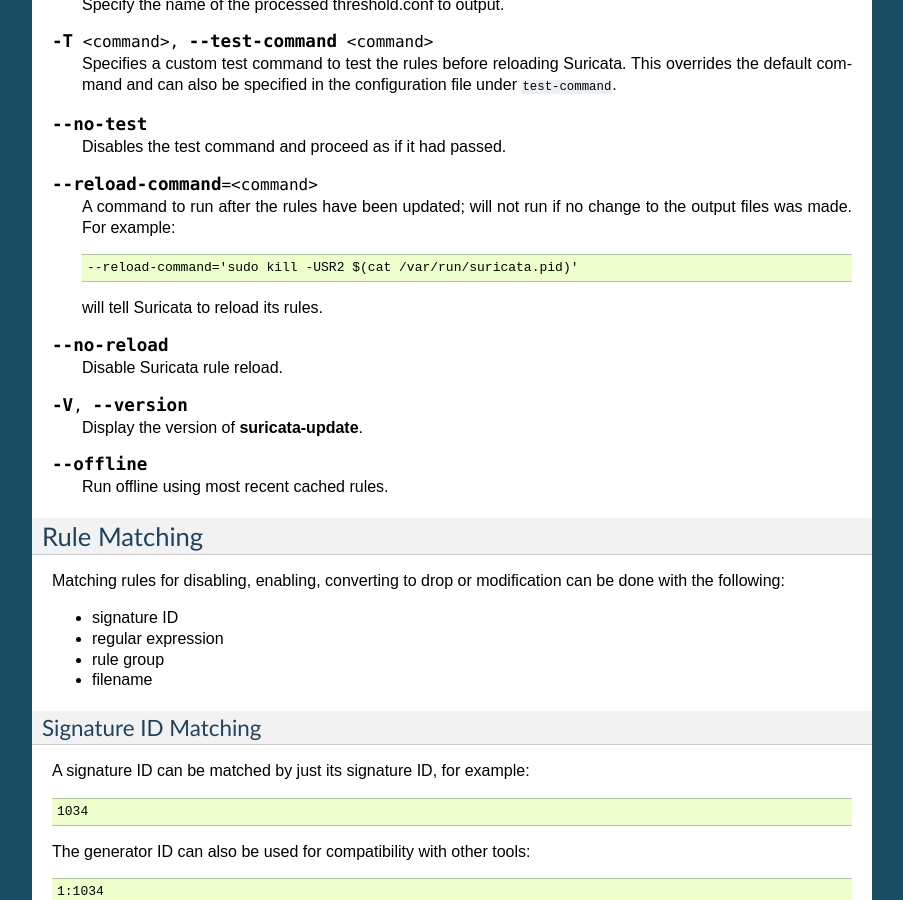
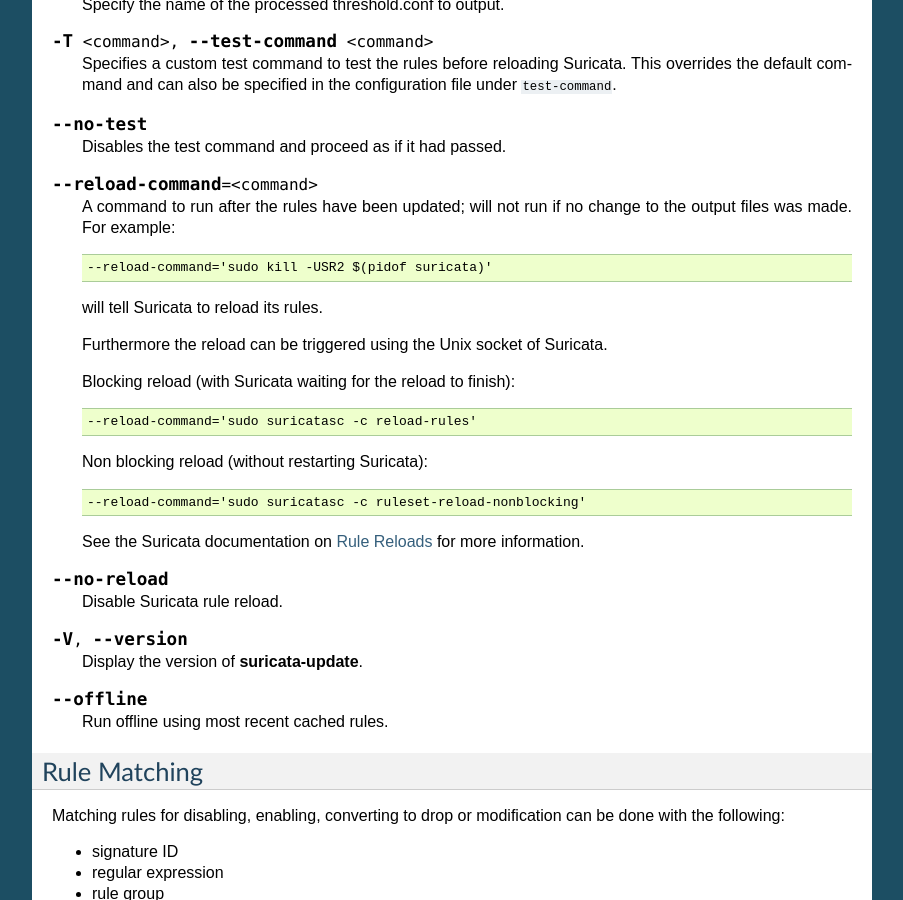
Before and after one commit to OISF/suricata-update, a Sphinx documentation site: the page built from doc/update.rst, in a window 1280 px wide and 900 px high, scrolled down 2836 px. Shown: the whole window, without its empty margins (198-1101 px from the left). Built offline with Sphinx 7.4.7, drawn with Linux system fonts in a browser that asks for light colours.

Commit message:
Doc: Improve documentation of Suricata reload.
Redmine issue: https://redmine.openinfosecfoundation.org/issues/4564

```diff
--- a/doc/quickstart.rst
+++ b/doc/quickstart.rst
@@ -122,7 +122,8 @@
 
 .. note:: Suricata-Update is also capable of triggering a rule reload,
           but doing so requires some extra configuration that will be
-          covered later.
+          covered later. See the documentation of
+          :command:`--reload-command=<command>` for more details.
 
 Configure Suricata to Load Suricata-Update Managed Rules
 ========================================================
--- a/doc/update.rst
+++ b/doc/update.rst
@@ -153,11 +153,25 @@
 .. option:: --reload-command=<command>
 
    A command to run after the rules have been updated; will not run if
-   no change to the output files was made.  For example::
+   no change to the output files was made. For example::
 
-     --reload-command='sudo kill -USR2 $(cat /var/run/suricata.pid)'
+     --reload-command='sudo kill -USR2 $(pidof suricata)'
 
    will tell Suricata to reload its rules.
+
+   Furthermore the reload can be triggered using the Unix socket of Suricata.
+
+   Blocking reload (with Suricata waiting for the reload to finish)::
+
+     --reload-command='sudo suricatasc -c reload-rules'
+
+   Non blocking reload (without restarting Suricata)::
+
+     --reload-command='sudo suricatasc -c ruleset-reload-nonblocking'
+
+   See the Suricata documentation on `Rule Reloads
+   <https://suricata.readthedocs.io/en/latest/rule-management/rule-reload.html>`_
+   for more information.
 
 .. option:: --no-reload
 
```
Also changed, not shown: 1 other file.
